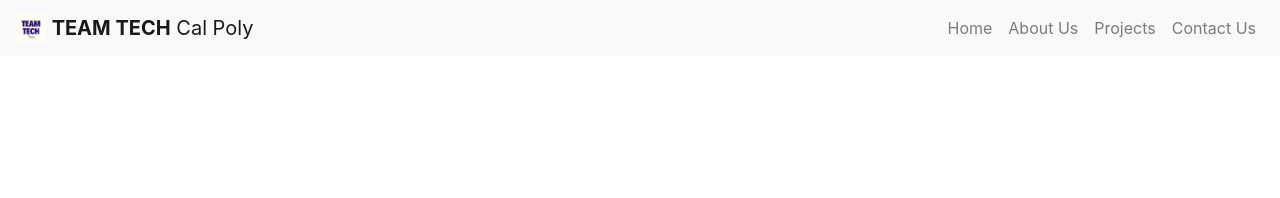
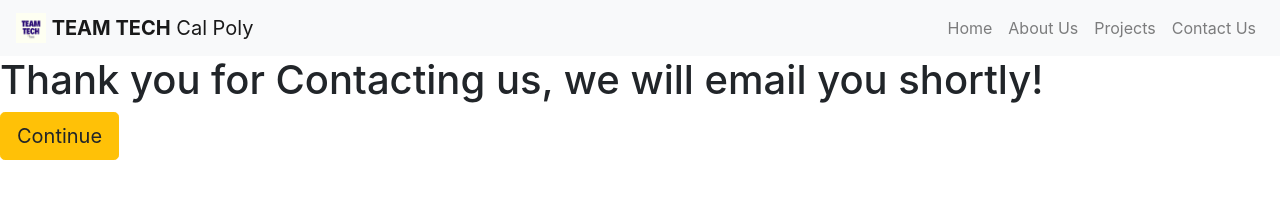
Before and after one commit to tessa-tapmongkol/team-tech-website, a plain HTML site: page thank-you.html in a window 1280 px wide. Drawn offline with nearby package versions, Linux system fonts and the light colour scheme.

Commit message:
changes to thank you page

```diff
--- a/thank-you.html
+++ b/thank-you.html
@@ -55,7 +55,8 @@
       </ul>
     </div>
   </nav>
-
+  <h1 text-align: center;>Thank you for Contacting us, we will email you shortly!</h1>
+  <a class="btn btn-warning btn-lg" href="index.html" role="button">Continue</a>
  </body>
 
 </html>
```
